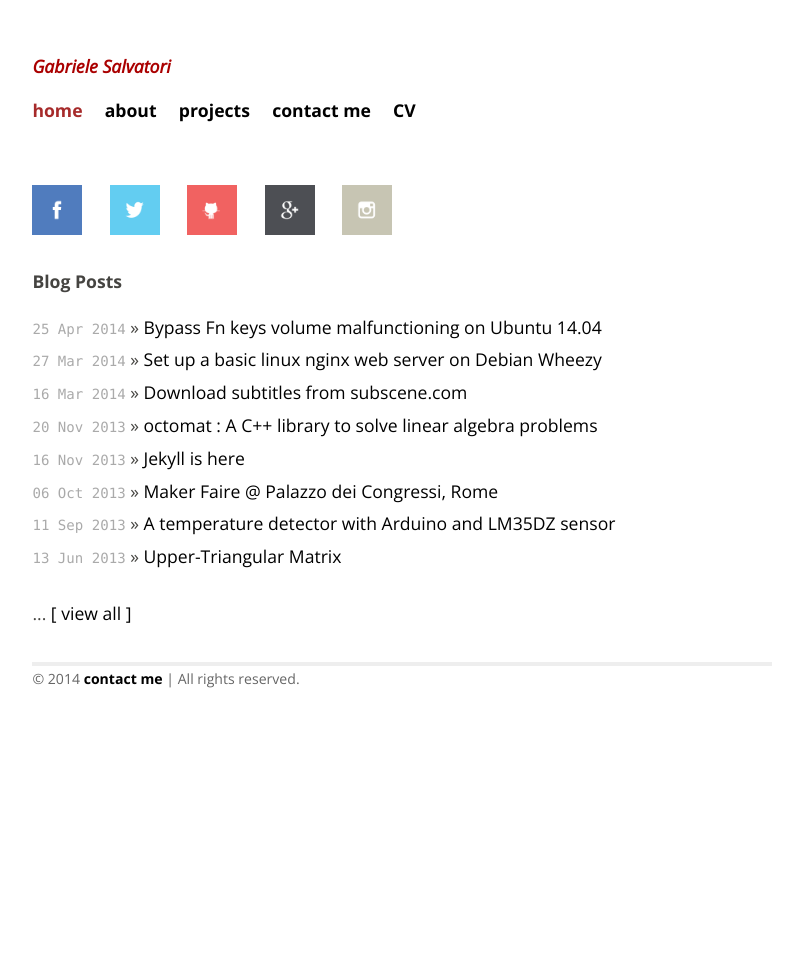
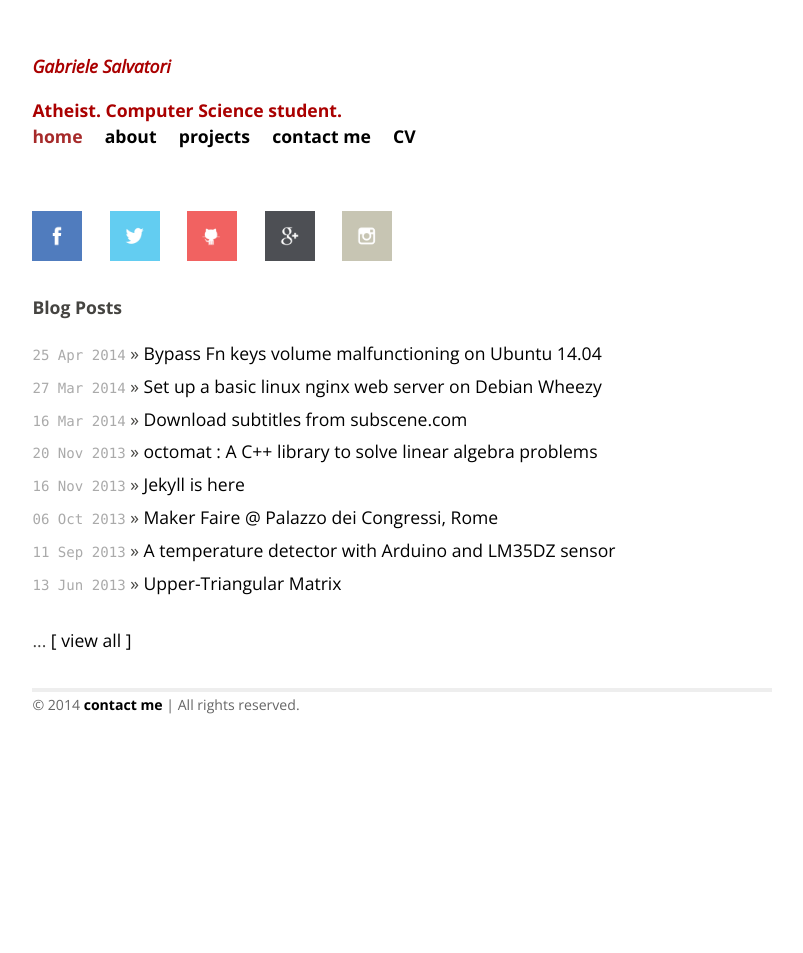
Before and after one commit to gsalvatori/salvatorigabriele.com, a Jekyll site: the page built from index.html, in a window 1280 px wide. Shown: the whole page, without its empty margins (238-1041 px from the left). Built offline with Jekyll 4.4.1, drawn with Linux system fonts in a browser that asks for light colours; Markdown is read by kramdown in place of the engine named in the settings.

Commit message:
Update default.html

```diff
--- a/_layouts/default.html
+++ b/_layouts/default.html
@@ -23,6 +23,7 @@
 <div class="site">
   <div class="title">
     <i><h1>Gabriele Salvatori</h1></i>
+    <h5>Atheist. Computer Science student.</h5>
     <a href="/">home</a>
     <a class="extra" href="/about.html">about</a>
     <a class="extra" href="/projects.html">projects</a>
```
